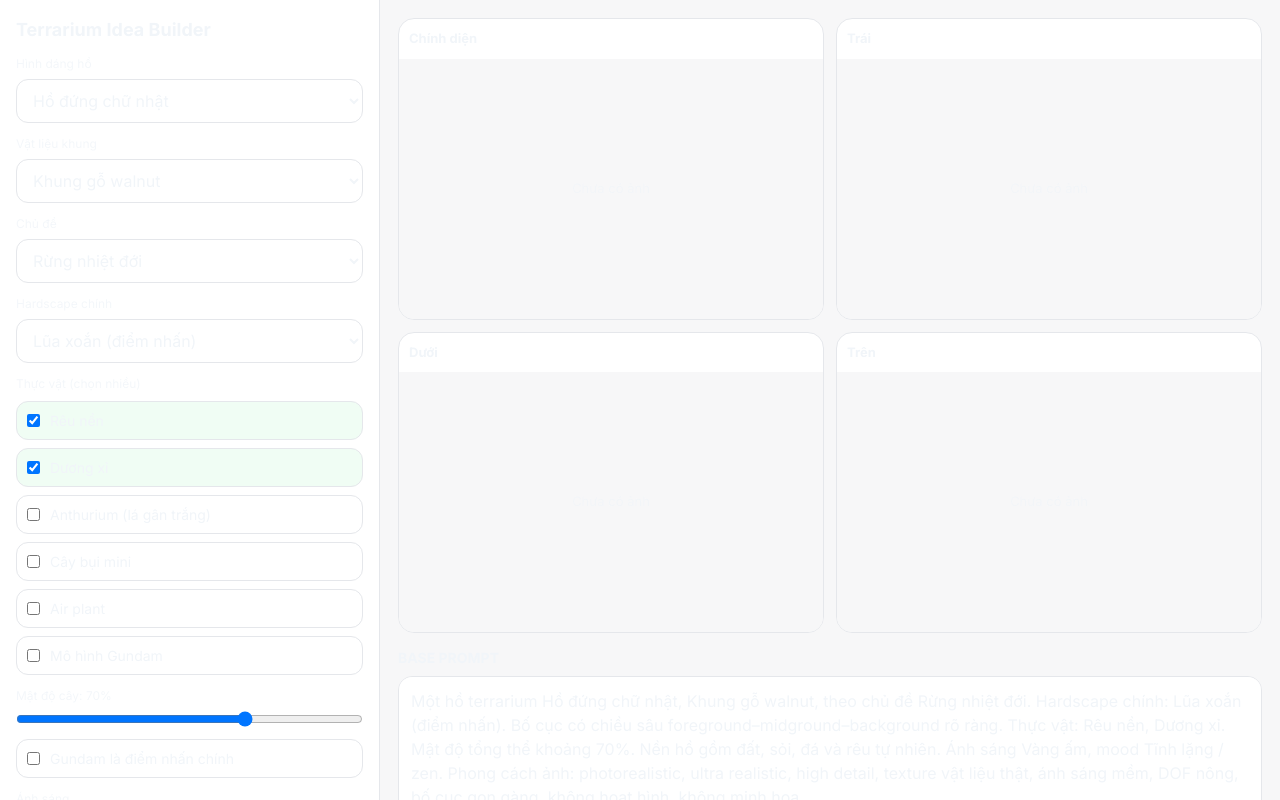
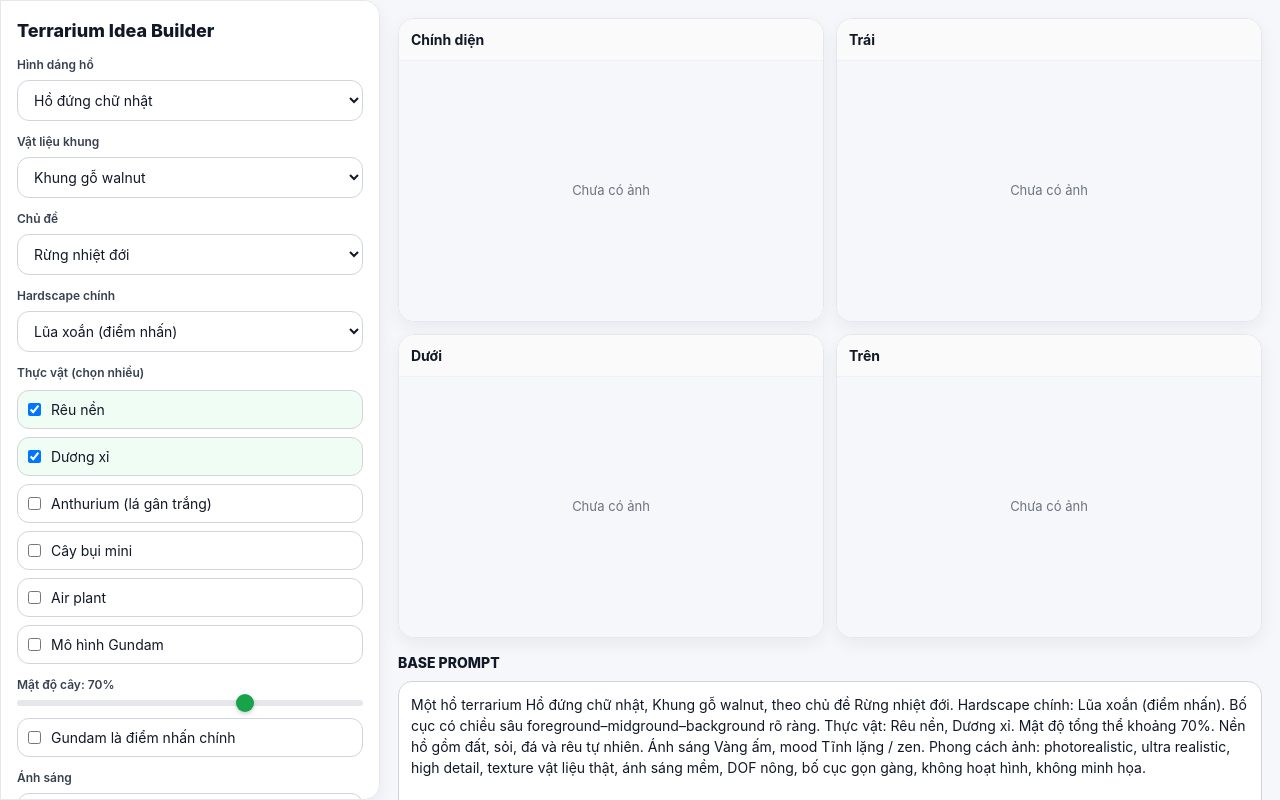
Before and after one commit to voquoctrong2807/terrarium, a React (Vite) app: page / in a window 1280 px wide. Built offline with nearby package versions, Linux system fonts and the light colour scheme.

Commit message:
Improve UI: enhance text contrast, borders, shadows, and input styling

```diff
--- a/App.tsx
+++ b/App.tsx
@@ -66,15 +66,26 @@ const VIEWS = [
 function Select({ label, value, onChange, options }: { label: string; value: string; onChange: (v: string) => void; options: typeof OPTIONS.shape }) {
   return (
     <label style={{ display: "grid", gap: 6 }}>
-      <div style={{ fontSize: 12, opacity: 0.8 }}>{label}</div>
+      <div style={{ fontSize: 12, color: "#374151", fontWeight: 600 }}>{label}</div>
       <select
         value={value}
         onChange={(e) => onChange(e.target.value)}
         style={{
           padding: "10px 12px",
           borderRadius: 12,
-          border: "1px solid #e5e7eb",
-          background: "white",
+          border: "1px solid #d1d5db",
+          background: "#ffffff",
+          color: "#111827",
+          fontSize: 14,
+          outline: "none",
+        }}
+        onFocus={(e) => {
+          e.target.style.borderColor = "#16a34a";
+          e.target.style.boxShadow = "0 0 0 4px rgba(22,163,74,0.15)";
+        }}
+        onBlur={(e) => {
+          e.target.style.borderColor = "#d1d5db";
+          e.target.style.boxShadow = "none";
         }}
       >
         {options.map((o) => (
@@ -90,7 +101,7 @@ function Select({ label, value, onChange, options }: { label: string; value: str
 function CheckboxList({ label, values, onToggle, options }: { label: string; values: string[]; onToggle: (v: string) => void; options: typeof OPTIONS.plants }) {
   return (
     <div style={{ display: "grid", gap: 8 }}>
-      <div style={{ fontSize: 12, opacity: 0.8 }}>{label}</div>
+      <div style={{ fontSize: 12, color: "#374151", fontWeight: 600 }}>{label}</div>
       <div style={{ display: "grid", gap: 8 }}>
         {options.map((o) => {
           const checked = values.includes(o.value);
@@ -103,13 +114,13 @@ function CheckboxList({ label, values, onToggle, options }: { label: string; val
                 gap: 10,
                 padding: "8px 10px",
                 borderRadius: 12,
-                border: "1px solid #e5e7eb",
+                border: "1px solid #d1d5db",
                 background: checked ? "#f0fdf4" : "white",
                 cursor: "pointer",
               }}
             >
               <input type="checkbox" checked={checked} onChange={() => onToggle(o.value)} />
-              <span style={{ fontSize: 14 }}>{o.label}</span>
+              <span style={{ fontSize: 14, color: "#111827" }}>{o.label}</span>
             </label>
           );
         })}
@@ -184,9 +195,51 @@ export default function Page() {
   }
 
   return (
-    <div style={{ height: "100vh", display: "grid", gridTemplateColumns: "380px 1fr", background: "#f7f7f8" }}>
-      <aside style={{ padding: 16, borderRight: "1px solid #e5e7eb", background: "white", overflow: "auto" }}>
-        <div style={{ fontSize: 18, fontWeight: 800, marginBottom: 12 }}>Terrarium Idea Builder</div>
+    <>
+      <style>{`
+        body {
+          color: #111827;
+          font-family: -apple-system, BlinkMacSystemFont, 'Segoe UI', 'Roboto', 'Oxygen', 'Ubuntu', 'Cantarell', 'Fira Sans', 'Droid Sans', 'Helvetica Neue', sans-serif;
+        }
+        input[type="range"] {
+          -webkit-appearance: none;
+          appearance: none;
+          height: 6px;
+          background: #e5e7eb;
+          border-radius: 3px;
+          outline: none;
+        }
+        input[type="range"]::-webkit-slider-thumb {
+          -webkit-appearance: none;
+          appearance: none;
+          width: 18px;
+          height: 18px;
+          background: #16a34a;
+          border-radius: 50%;
+          cursor: pointer;
+          box-shadow: 0 2px 4px rgba(0,0,0,0.2);
+        }
+        input[type="range"]::-moz-range-thumb {
+          width: 18px;
+          height: 18px;
+          background: #16a34a;
+          border-radius: 50%;
+          cursor: pointer;
+          border: none;
+          box-shadow: 0 2px 4px rgba(0,0,0,0.2);
+        }
+      `}</style>
+      <div style={{ height: "100vh", display: "grid", gridTemplateColumns: "380px 1fr", background: "#f6f7fb" }}>
+      <aside style={{
+        padding: 16,
+        borderRight: "1px solid #e5e7eb",
+        background: "#ffffff",
+        overflow: "auto",
+        border: "1px solid #e5e7eb",
+        borderRadius: "0 16px 16px 0",
+        boxShadow: "0 6px 18px rgba(17,24,39,0.06)",
+      }}>
+        <div style={{ fontSize: 18, fontWeight: 800, marginBottom: 12, color: "#111827" }}>Terrarium Idea Builder</div>
 
         <div style={{ display: "grid", gap: 12 }}>
           <Select label="Hình dáng hồ" value={shape} onChange={setShape} options={OPTIONS.shape} />
@@ -200,13 +253,30 @@ export default function Page() {
           <CheckboxList label="Thực vật (chọn nhiều)" values={plants} onToggle={togglePlant} options={OPTIONS.plants} />
 
           <label style={{ display: "grid", gap: 6 }}>
-            <div style={{ fontSize: 12, opacity: 0.8 }}>Mật độ cây: {density}%</div>
-            <input type="range" min="10" max="100" value={density} onChange={(e) => setDensity(Number(e.target.value))} />
+            <div style={{ fontSize: 12, color: "#374151", fontWeight: 600 }}>Mật độ cây: {density}%</div>
+            <input
+              type="range"
+              min="10"
+              max="100"
+              value={density}
+              onChange={(e) => setDensity(Number(e.target.value))}
+              style={{
+                accentColor: "#16a34a",
+              }}
+            />
           </label>
 
-          <label style={{ display: "flex", gap: 10, alignItems: "center", padding: "8px 10px", border: "1px solid #e5e7eb", borderRadius: 12 }}>
+          <label style={{
+            display: "flex",
+            gap: 10,
+            alignItems: "center",
+            padding: "8px 10px",
+            border: "1px solid #d1d5db",
+            borderRadius: 12,
+            background: "#ffffff",
+          }}>
             <input type="checkbox" checked={gundamMain} onChange={(e) => setGundamMain(e.target.checked)} />
-            <span style={{ fontSize: 14 }}>Gundam là điểm nhấn chính</span>
+            <span style={{ fontSize: 14, color: "#111827" }}>Gundam là điểm nhấn chính</span>
           </label>
 
           <Select label="Ánh sáng" value={lighting} onChange={setLighting} options={OPTIONS.lighting} />
@@ -217,14 +287,52 @@ export default function Page() {
 
           <button
             onClick={() => navigator.clipboard.writeText(basePrompt)}
-            style={{ padding: "12px 14px", borderRadius: 14, border: "1px solid #16a34a", background: "#16a34a", color: "white", fontWeight: 800, cursor: "pointer" }}
+            style={{
+              padding: "12px 14px",
+              borderRadius: 14,
+              border: "1px solid #16a34a",
+              background: "#16a34a",
+              color: "white",
+              fontWeight: 800,
+              cursor: "pointer",
+              transition: "all 0.2s",
+            }}
+            onMouseEnter={(e) => {
+              e.currentTarget.style.background = "#15803d";
+              e.currentTarget.style.transform = "translateY(-1px)";
+              e.currentTarget.style.boxShadow = "0 4px 12px rgba(22,163,74,0.3)";
+            }}
+            onMouseLeave={(e) => {
+              e.currentTarget.style.background = "#16a34a";
+              e.currentTarget.style.transform = "translateY(0)";
+              e.currentTarget.style.boxShadow = "none";
+            }}
           >
             Copy Prompt
           </button>
 
           <button
             onClick={render4}
-            style={{ padding: "12px 14px", borderRadius: 14, border: "1px solid #0ea5e9", background: "#0ea5e9", color: "white", fontWeight: 800, cursor: "pointer" }}
+            style={{
+              padding: "12px 14px",
+              borderRadius: 14,
+              border: "1px solid #0ea5e9",
+              background: "#0ea5e9",
+              color: "white",
+              fontWeight: 800,
+              cursor: "pointer",
+              transition: "all 0.2s",
+            }}
+            onMouseEnter={(e) => {
+              e.currentTarget.style.background = "#0284c7";
+              e.currentTarget.style.transform = "translateY(-1px)";
+              e.currentTarget.style.boxShadow = "0 4px 12px rgba(14,165,233,0.3)";
+            }}
+            onMouseLeave={(e) => {
+              e.currentTarget.style.background = "#0ea5e9";
+              e.currentTarget.style.transform = "translateY(0)";
+              e.currentTarget.style.boxShadow = "none";
+            }}
           >
             Render 4 góc
           </button>
@@ -234,16 +342,34 @@ export default function Page() {
       <main style={{ padding: 18, overflow: "auto" }}>
         <div style={{ display: "grid", gridTemplateColumns: "1fr 1fr", gap: 12 }}>
           {VIEWS.map((v) => (
-            <div key={v.key} style={{ border: "1px solid #e5e7eb", borderRadius: 16, background: "white", overflow: "hidden" }}>
-              <div style={{ padding: 10, fontSize: 13, fontWeight: 800 }}>{v.title}</div>
-              <div style={{ height: 260, background: "#f7f7f8", display: "grid", placeItems: "center", position: "relative" }}>
+            <div
+              key={v.key}
+              style={{
+                border: "1px solid #e5e7eb",
+                borderRadius: 16,
+                background: "#ffffff",
+                overflow: "hidden",
+                boxShadow: "0 6px 18px rgba(17,24,39,0.06)",
+              }}
+            >
+              <div style={{
+                padding: "10px 12px",
+                fontSize: 14,
+                fontWeight: 700,
+                color: "#111827",
+                background: "#fafafa",
+                borderBottom: "1px solid #eef2f7",
+              }}>
+                {v.title}
+              </div>
+              <div style={{ height: 260, background: "#f6f7fb", display: "grid", placeItems: "center", position: "relative" }}>
                 {images[v.key as keyof typeof images] ? (
                   <img src={images[v.key as keyof typeof images]} alt={v.title} style={{ width: "100%", height: "100%", objectFit: "cover" }} />
                 ) : (
-                  <div style={{ opacity: 0.7, fontSize: 13 }}>Chưa có ảnh</div>
+                  <div style={{ color: "#6b7280", fontSize: 13 }}>Chưa có ảnh</div>
                 )}
                 {loading[v.key as keyof typeof loading] && (
-                  <div style={{ position: "absolute", inset: 0, background: "rgba(255,255,255,0.65)", display: "grid", placeItems: "center", fontWeight: 800 }}>
+                  <div style={{ position: "absolute", inset: 0, background: "rgba(255,255,255,0.65)", display: "grid", placeItems: "center", fontWeight: 800, color: "#111827" }}>
                     Rendering…
                   </div>
                 )}
@@ -253,10 +379,33 @@ export default function Page() {
         </div>
 
         <div style={{ marginTop: 14, display: "grid", gap: 8 }}>
-          <div style={{ fontSize: 14, fontWeight: 800 }}>BASE PROMPT</div>
-          <textarea readOnly value={basePrompt} style={{ width: "100%", minHeight: 140, padding: 12, borderRadius: 14, border: "1px solid #e5e7eb" }} />
+          <div style={{ fontSize: 14, fontWeight: 800, color: "#111827" }}>BASE PROMPT</div>
+          <textarea
+            readOnly
+            value={basePrompt}
+            style={{
+              width: "100%",
+              minHeight: 140,
+              padding: 12,
+              borderRadius: 14,
+              border: "1px solid #d1d5db",
+              background: "#ffffff",
+              color: "#111827",
+              fontSize: 14,
+              outline: "none",
+            }}
+            onFocus={(e) => {
+              e.target.style.borderColor = "#16a34a";
+              e.target.style.boxShadow = "0 0 0 4px rgba(22,163,74,0.15)";
+            }}
+            onBlur={(e) => {
+              e.target.style.borderColor = "#d1d5db";
+              e.target.style.boxShadow = "none";
+            }}
+          />
         </div>
       </main>
     </div>
+    </>
   );
 }
```
